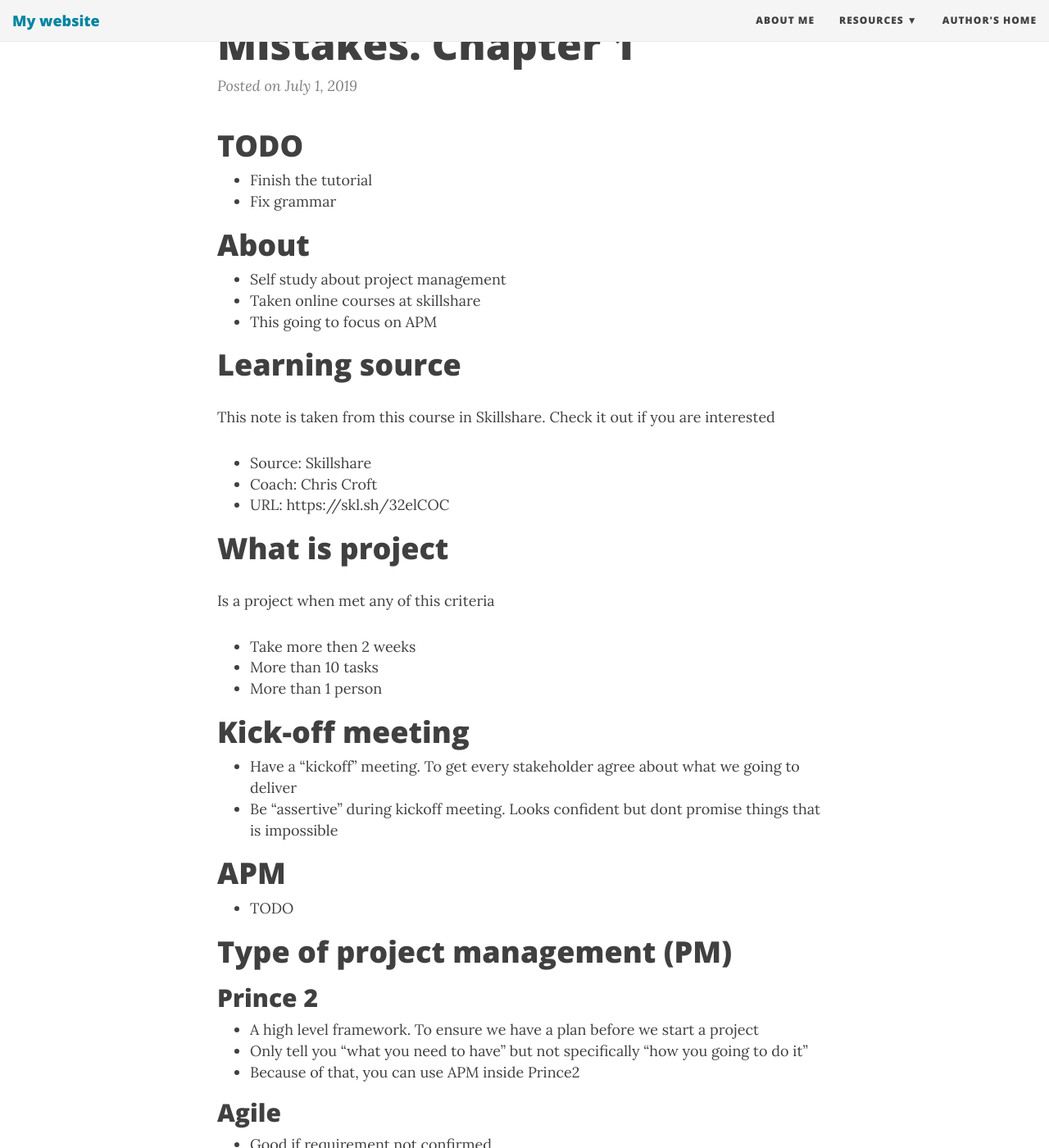
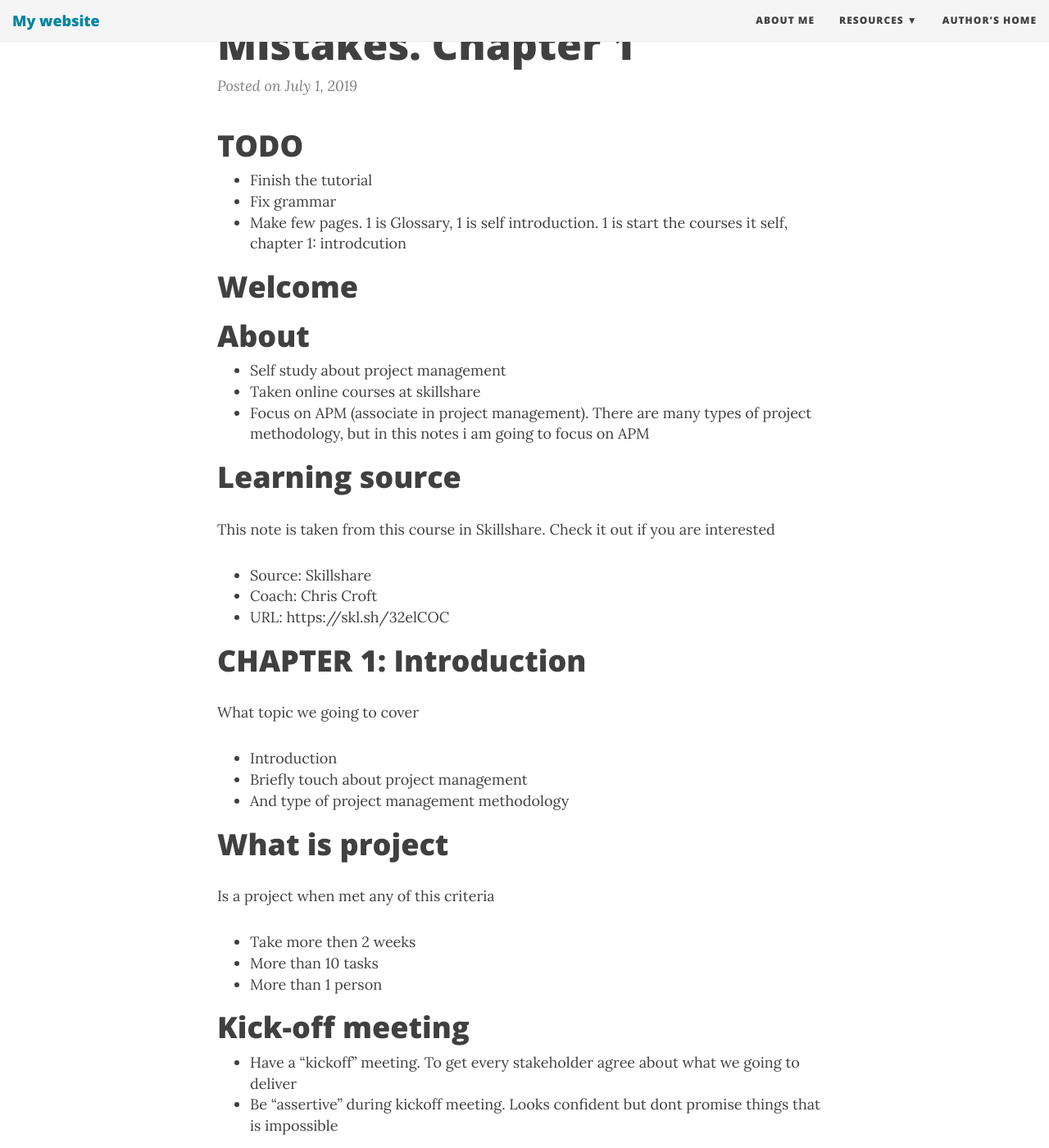
Before and after one commit to hassifmohd/project-management, a Jekyll site: the page built from _posts/2019-07-01-master-project-management-avoid-the-10-most-common-mistakes-chapter1.md, in a window 1280 px wide and 1400 px high, scrolled down 213 px. Shown: the whole window at 82% size. Built offline with Jekyll 4.4.1, drawn with Linux system fonts in a browser that asks for light colours; nearby versions of some CDN libraries; some of the changed text lies outside the part shown.

Commit message:
WIP. Sorting out all the notes

```diff
--- a/_posts/2019-07-01-master-project-management-avoid-the-10-most-common-mistakes-chapter1.md
+++ b/_posts/2019-07-01-master-project-management-avoid-the-10-most-common-mistakes-chapter1.md
@@ -7,12 +7,15 @@ title: Master Project Management - Avoid the 10 Most Common Mistakes. Chapter 1
 
 - Finish the tutorial
 - Fix grammar
+- Make few pages. 1 is Glossary, 1 is self introduction. 1 is start the courses it self, chapter 1: introdcution
+
+# Welcome
 
 # About
 
 - Self study about project management
 - Taken online courses at skillshare
-- This going to focus on APM
+- Focus on APM (associate in project management). There are many types of project methodology, but in this notes i am going to focus on APM
 
 # Learning source
 
@@ -21,6 +24,14 @@ This note is taken from this course in Skillshare. Check it out if you are inter
 - Source: Skillshare
 - Coach: Chris Croft
 - URL: https://skl.sh/32elCOC
+
+# CHAPTER 1: Introduction
+
+What topic we going to cover
+
+- Introduction
+- Briefly touch about project management
+- And type of project management methodology
 
 # What is project
 
@@ -35,11 +46,7 @@ Is a project when met any of this criteria
 - Have a "kickoff" meeting. To get every stakeholder agree about what we going to deliver
 - Be "assertive" during kickoff meeting. Looks confident but dont promise things that is impossible
 
-# APM
-
-- TODO
-
-# Type of project management (PM)
+# Project management methodology
 
 ## Prince 2
 
@@ -58,6 +65,14 @@ Is a project when met any of this criteria
 - Known as standard waterfall / gantt chart
 - Also known as PMI (project management institute)
 
-# 10 common mistakes
+# CHAPTER 2: 12 step process
 
-- TO BE CONTINUE
+We going to focus on APO
+
+# What is this about
+
+- Focus on APM
+- Key parts of APM process
+- Focus on small project
+
+## Step 1
```
